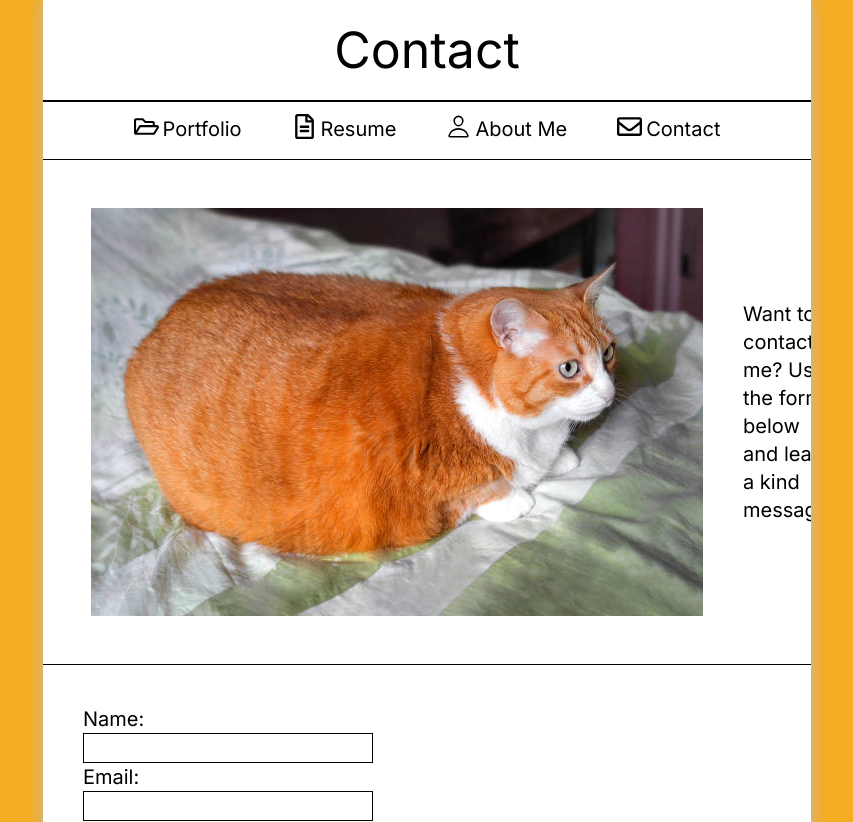
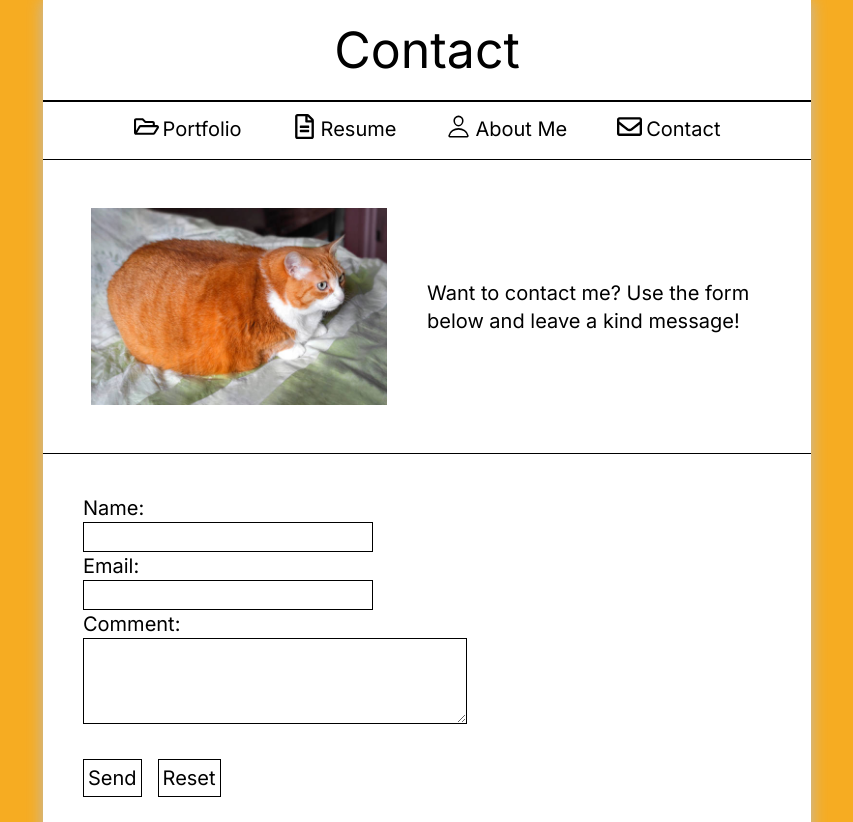
Before and after one commit to JhongLi91/Portfolio, a Next.js app: page /Contact in a window 1280 px wide. Shown: the top 822 px of the page, without its empty margins (213-1066 px from the left). Built offline with nearby package versions, Linux system fonts and the light colour scheme.

Commit message:
Image fix

```diff
--- a/src/app/Contact/page.tsx
+++ b/src/app/Contact/page.tsx
@@ -6,6 +6,7 @@ import { useState, useLayoutEffect, useRef } from "react";
 import emailjs from "@emailjs/browser"
 import { FaRegFileAlt, FaRegFolderOpen, FaRegEnvelope } from 'react-icons/fa';
 import { IoPersonOutline } from 'react-icons/io5';
+import { inherits } from "util";
 
 export default function Page() {
 
@@ -48,8 +49,8 @@ export default function Page() {
 
         return (
             <>
-                <div className="flex flex-row border-b border-black p-2">
-                    <img className="p-10" src={FatCat.src}/>
+                <div className="flex flex-row border-b border-black p-2 relative">
+                    <img className="p-10" src={FatCat.src} width='50%'/>
                     <div className="py-10 flex flex-col place-content-center">
                         <p className="text-xl inline-block flex flex-col">
                             Want to contact me? Use the form below and leave a kind message!
```
